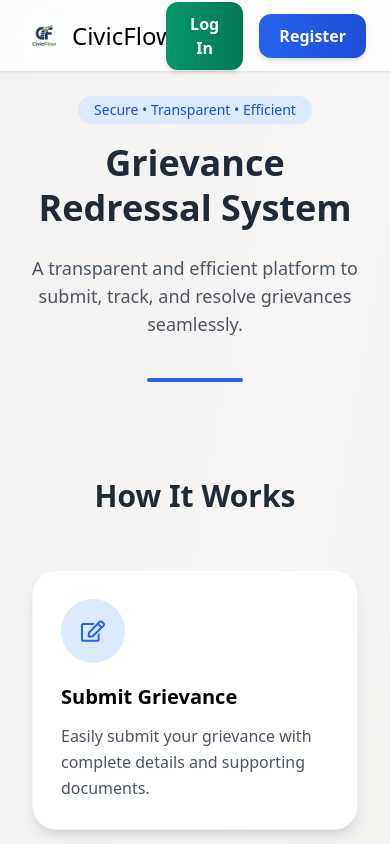
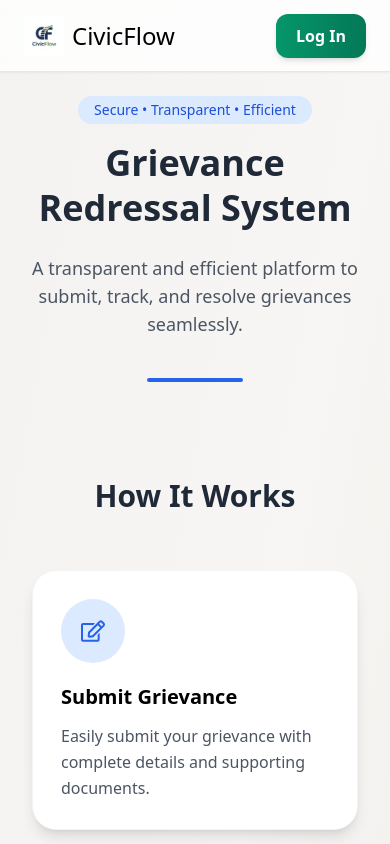
Before and after one commit to ujjwal7983/CivicFlow, a React (Vite) app in the folder frontend/: page / in a window 390 px wide. Shown: the top 844 px of the page. Built offline with nearby package versions, Linux system fonts and the light colour scheme; no server answers.

Commit message:
css bug fixed

```diff
--- a/frontend/src/Components/Navbar.jsx
+++ b/frontend/src/Components/Navbar.jsx
@@ -6,7 +6,6 @@ import { userDataContext } from '../Context/UserContext'
 import { authDataContext } from '../Context/AuthContext'
 import { useNavigate } from 'react-router-dom'
 import axios from 'axios'
-
 
 function Navbar() {
   let { userData, setUserData, loading } = React.useContext(userDataContext);
@@ -88,9 +87,9 @@ function Navbar() {
 
           <button
             onClick={() => navigate("/register")}
-            className="px-5 py-2.5 inline-flex items-center gap-2 font-semibold
+            className="px-5 py-2.5 md:inline-flex items-center gap-2 font-semibold
                        bg-gradient-to-r from-blue-600 to-blue-700
-                       text-white rounded-xl shadow-md
+                       text-white rounded-xl shadow-md hidden
                        hover:from-blue-700 hover:to-blue-800
                        hover:shadow-lg transition-all"> Register
           </button>
```
